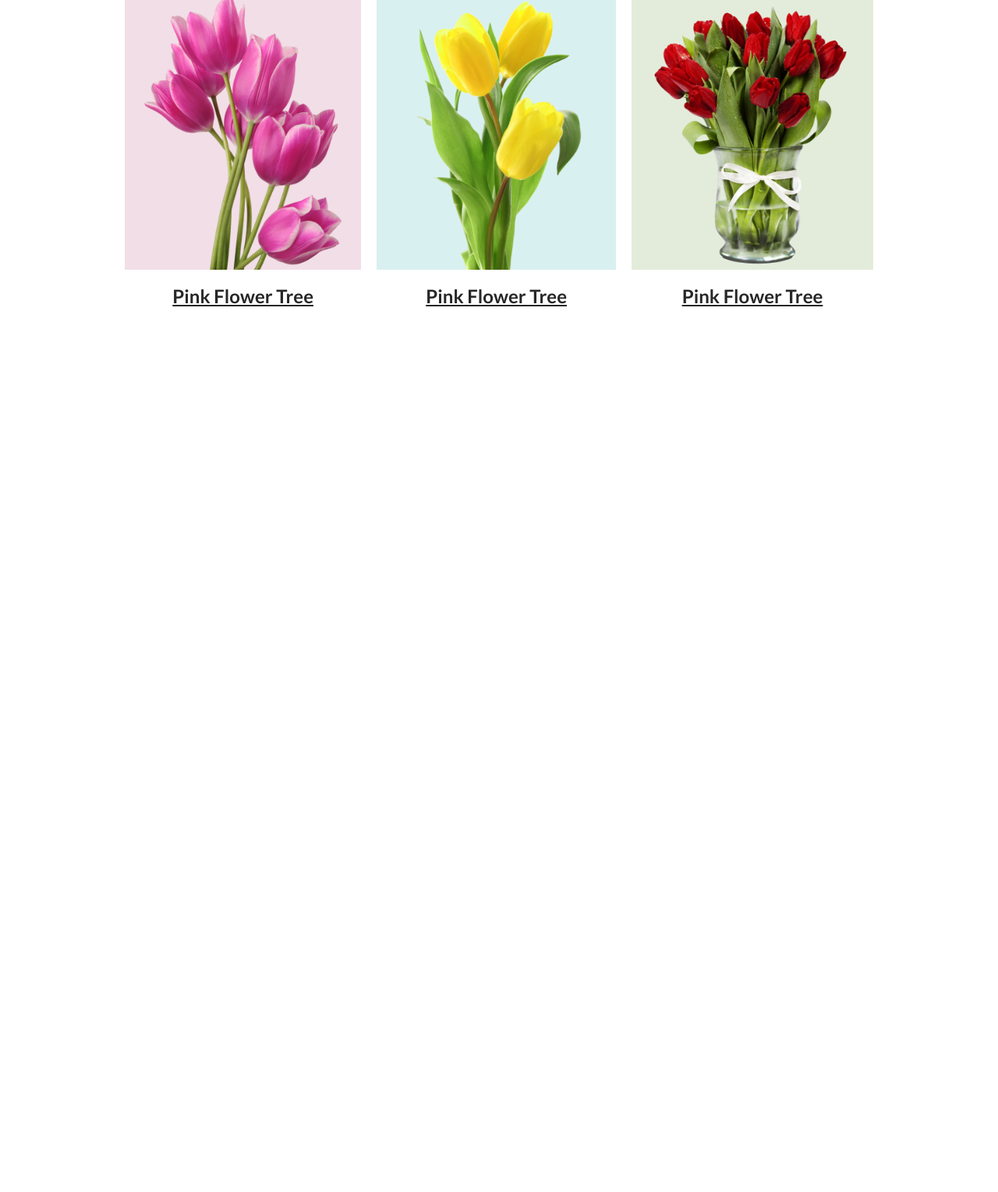
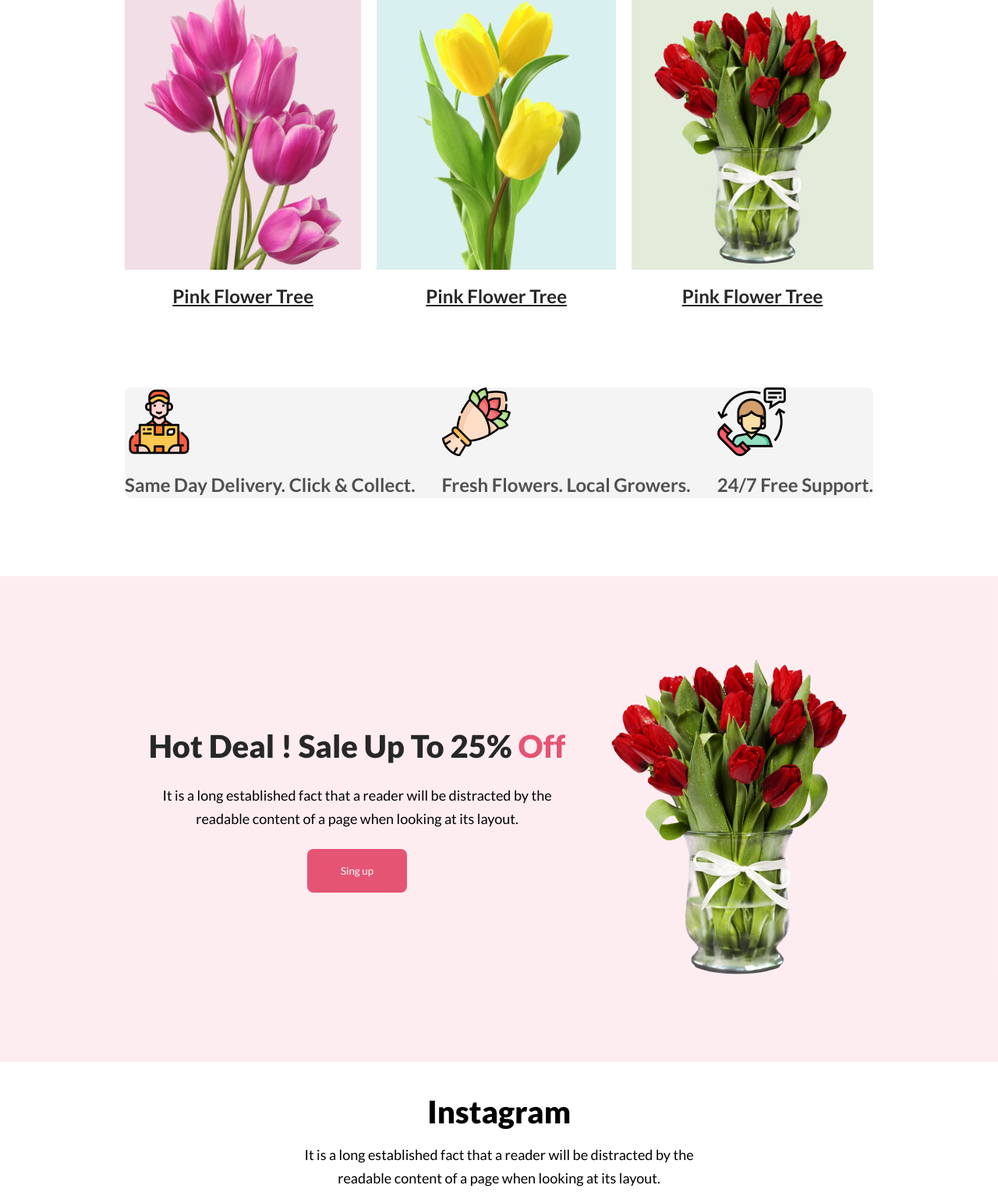
Before and after one commit to debashis6600/flower-shop-website, a plain HTML site: page index.html in a window 1280 px wide. Shown: the part 1291-2820 px from the top of the page at 78% size. Before the commit the page ends 1788 px from the top, so only its background shows below. Drawn offline with Linux system fonts and the light colour scheme.

Commit message:
final my commit

```diff
--- a/index.html
+++ b/index.html
@@ -13,7 +13,9 @@
         <div class="container bannar">
             <div class="bannar-text">
                 <h1>Let's make beautiful flowers a part of your life.</h1>
-            <p>It is a long established fact that a reader will be distracted by the readable content of a page when looking at its layout. The point of using Lorem Ipsum is that it has a more-or-less normal distribution of letters.</p>
+                <p>It is a long established fact that a reader will be distracted by the readable content of a page when
+                    looking at its layout. The point of using Lorem Ipsum is that it has a more-or-less normal
+                    distribution of letters.</p>
                 <button>Shop Now</button>
             </div>
             <div class="bannar-img">
@@ -28,8 +30,11 @@
         <div class="container">
             <div class="section-heading">
                 <h2>Our Featured Flowers</h2>
-                <p>It is a long established fact that a reader will be distracted by the readable content of a page when looking at its layout.</p>
+                <p>It is a long established fact that a reader will be distracted by the readable content of a page when
+                    looking at its layout.</p>
             </div>
+
+
             <div class="section-content">
                 <div class="flower">
                     <div class="flower-img pink">
@@ -53,6 +58,68 @@
         </div>
     </section>
 
+
+    <section id="main">
+        <div class="bannar-layout">
+            <div class="bannar-image">
+                <img src="images/Group 57.png" alt="coming">
+            </div>
+            <p>Same Day Delivery. Click & Collect.</p>
+        </div>
+        <div class="bannar-layout">
+            <div class="bannar-image">
+                <img src="images/Group 58.png" alt="coming">
+            </div>
+            <p>Fresh Flowers. Local Growers.</p>
+        </div>
+        <div class="bannar-layout">
+            <div class="bannar-image">
+                <img src="images/Group 59.png" alt="coming">
+            </div>
+            <p>24/7 Free Support.</p>
+        </div>
+    </section>
+
+
+    <section id="hot-deal">
+        <div class="container hot-deal-main">
+            <div class="hot-deal-text">
+                <h2>Hot Deal ! Sale Up To 25% <span class="important">Off</span></h2>
+                <p>It is a long established fact that a reader will be distracted by the readable content of a page when
+                    looking at its layout.</p>
+                <button>Sing up</button>
+            </div>
+            <div class="hot-deal-img">
+                <img src="images/pngwing 8.png" alt="coming">
+            </div>
+        </div>
+    </section>
+
+    <section>
+        <div class="container">
+            <div class="section-heading">
+                <h2>Instagram</h2>
+                <p>It is a long established fact that a reader will be distracted by the readable content of a page when
+                    looking at its layout.</p>
+            </div>
+        </div>
+    </section>
+
+
+
+    <section id="newsletter">
+        <div class="container newsletter-main">
+            <div class="section-heading">
+                <h2>Get The Latest Deals</h2>
+                <p>$30 coupon for first shopping</p>
+            </div>
+            <form>
+                <input placeholder="input your email here" type="email" name="" id="">
+                <button>Subscribe</button>
+            </form>
+        </div>
+    </section>
+
 </body>
 
 </html>
--- a/styles/styles.css
+++ b/styles/styles.css
@@ -6,7 +6,8 @@
     font-family: 'Lato', sans-serif;
 }
 
-header {
+header,
+#hot-deal {
     background-color: rgba(229, 84, 115, 0.10);
 }
 
@@ -127,3 +128,93 @@ button:hover {
     /* 145.833% */
     text-decoration-line: underline;
 }
+
+#main {
+    border-radius: 8px;
+    background: rgba(39, 39, 39, 0.05);
+    width: 75%;
+    max-width: 1400px;
+    margin: 0 auto;
+    align-items: center;
+    display: flex;
+    gap: 20px;
+    justify-content: space-between;
+}
+
+
+.bannar-layout .bannar-image img {
+    width: 88px;
+    height: 88px;
+    flex-shrink: 0;
+    align-content: center;
+}
+
+.bannar-layout p {
+    color: rgba(39, 39, 39, 0.80);
+    text-align: center;
+    margin-top: 16px;
+    font-size: 24px;
+    font-style: normal;
+    font-weight: 600;
+    line-height: 35px;
+    /* 145.833% */
+}
+
+.hot-deal-main {
+    display: flex;
+    justify-content: space-around;
+    align-items: center;
+    padding: 100px 0px;
+    margin-top: 100px;
+}
+
+#hot-deal .hot-deal-text {
+    width: 75%;
+    max-width: 550px;
+    text-align: center;
+}
+#hot-deal .hot-deal-text *{
+    margin-bottom: 24px;
+}
+
+#hot-deal .hot-deal-text h2 {
+    color: #272727;
+    font-family: Lato;
+    font-size: 40px;
+    font-style: normal;
+    font-weight: 800;
+    line-height: normal;
+    margin-bottom: 24px;
+}
+
+#hot-deal .hot-deal-text h2 .important{
+    color: #E55473;
+}
+#hot-deal .hot-deal-img{
+    max-width: 318px;
+}
+
+.newsletter{
+    margin: 128px 0px;
+}
+
+.newsletter-main{
+    background-image: url('../images/Rectangle\ 9.png');
+    padding: 122px 0px;
+}
+
+#newsletter form{
+    max-width: 800px;
+    margin: 20px auto;
+    display: flex;
+    gap: 10px;
+}
+
+#newsletter form input{
+    flex-grow: 1;
+    border: none;
+    border-radius: 3px;
+    padding: 10px;
+    font-size: 20px;
+    /* outline: 10px green; */
+}
```
Lines whose indentation alone changed are shown as unchanged.
